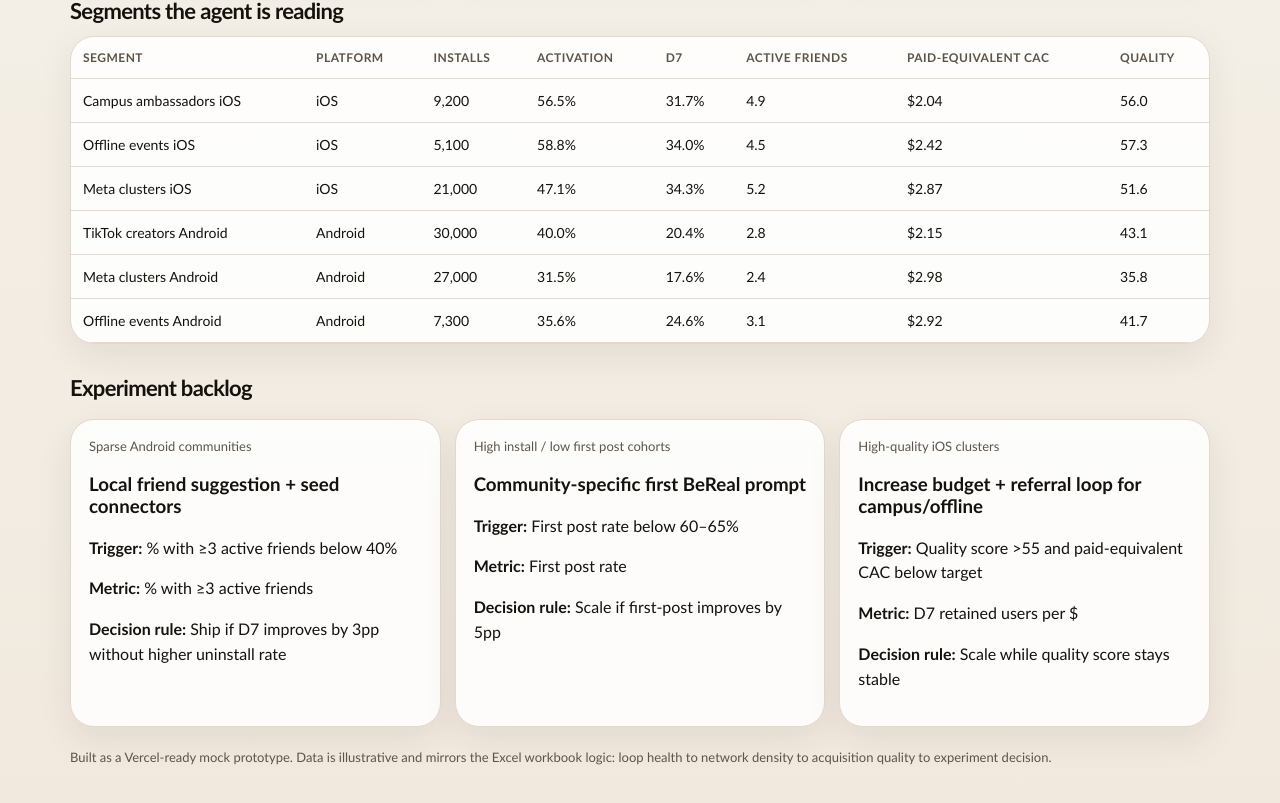
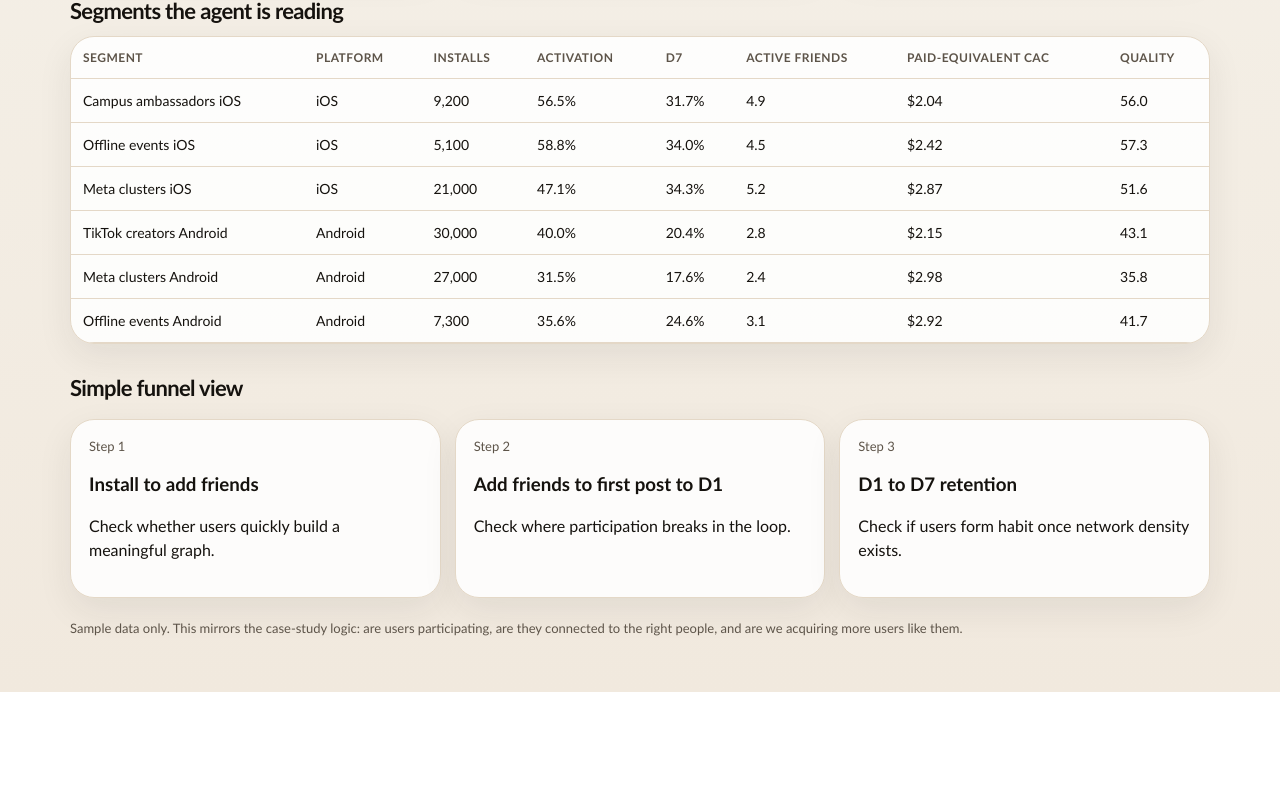
Before and after one commit to vicngmi/bereal-growth-agent-prototype, a Next.js app: page / in a window 1280 px wide. Shown: the part 1521-2324 px from the top of the page. After the commit the page ends 2213 px from the top, so only its background shows below. Built offline with nearby package versions, Linux system fonts and the light colour scheme.

Commit message:
Simplify app to core case-study structure

```diff
--- a/app/page.tsx
+++ b/app/page.tsx
@@ -1,7 +1,7 @@
 "use client";
 
 import { useState } from "react";
-import { experimentBacklog, kpis, segments, type Kpi } from "../lib/data";
+import { kpis, segments, type Kpi } from "../lib/data";
 import { runAgent, type AgentResponse } from "../lib/agent";
 
 function formatKpi(kpi: Kpi) {
@@ -55,7 +55,7 @@ export default function Page() {
           <div className="eyebrow">Candidate prototype / illustrative data only</div>
           <h1>BeReal Growth Agent</h1>
           <p className="lede">
-            An operating layer for weekly growth decisions, built from first principles.
+            A simple operating dashboard based on three layers: core loop health, network quality, and acquisition quality.
           </p>
           <div className="principles">
             <span>1. Observe</span>
@@ -134,21 +134,27 @@ export default function Page() {
         </table>
       </div>
 
-      <h2 className="section-title">Experiment backlog</h2>
+      <h2 className="section-title">Simple funnel view</h2>
       <section className="grid">
-        {experimentBacklog.map((experiment) => (
-          <div className="card kpi" key={experiment.title}>
-            <div className="label">{experiment.segment}</div>
-            <h3>{experiment.title}</h3>
-            <p><strong>Trigger:</strong> {experiment.trigger}</p>
-            <p><strong>Metric:</strong> {experiment.primaryMetric}</p>
-            <p><strong>Decision rule:</strong> {experiment.decisionRule}</p>
-          </div>
-        ))}
+        <div className="card kpi">
+          <div className="label">Step 1</div>
+          <h3>Install to add friends</h3>
+          <p>Check whether users quickly build a meaningful graph.</p>
+        </div>
+        <div className="card kpi">
+          <div className="label">Step 2</div>
+          <h3>Add friends to first post to D1</h3>
+          <p>Check where participation breaks in the loop.</p>
+        </div>
+        <div className="card kpi">
+          <div className="label">Step 3</div>
+          <h3>D1 to D7 retention</h3>
+          <p>Check if users form habit once network density exists.</p>
+        </div>
       </section>
 
       <div className="footer">
-        Built as a Vercel-ready mock prototype. Data is illustrative and mirrors the Excel workbook logic: loop health to network density to acquisition quality to experiment decision.
+        Sample data only. This mirrors the case-study logic: are users participating, are they connected to the right people, and are we acquiring more users like them.
       </div>
     </main>
   );
```
